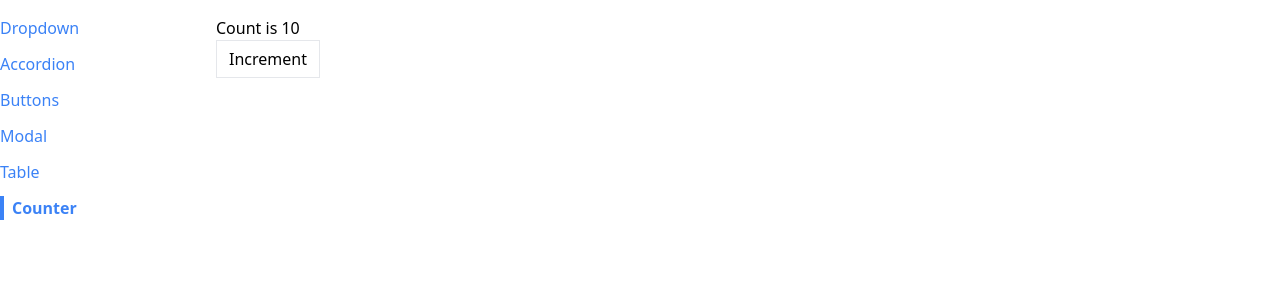
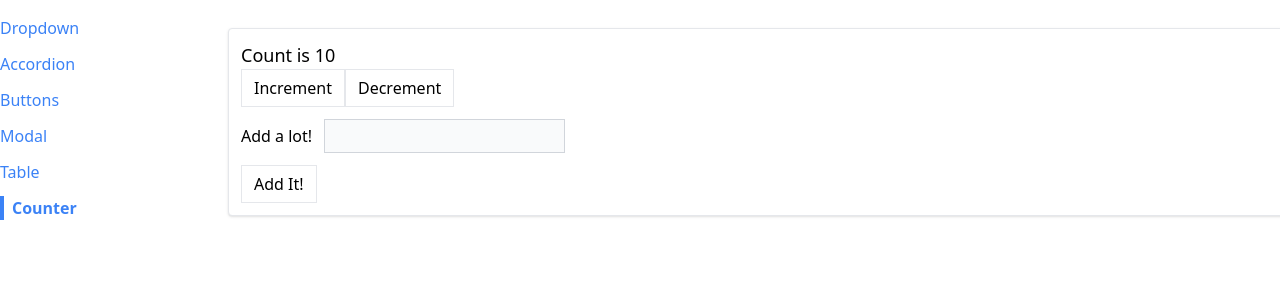
Before and after one commit to VolodymyrMishchuk/comps, a React (Create React App) app: page /counter in a window 1280 px wide. Shown: the top 300 px of the page. Built offline with nearby package versions, Linux system fonts and the light colour scheme.

Commit message:
refactoring the CounterPage element with useState

```diff
--- a/src/pages/CounerPage.js
+++ b/src/pages/CounerPage.js
@@ -1,16 +1,50 @@
+import { useState } from 'react';
 import Button from '../components/Button';
-import useCounter from '../hooks/use-counter';
+import Panel from '../components/Panel'
+//import useCounter from '../hooks/use-counter';
 
 function CounterPage({ initialCount }) {
-    const { count, increment } = useCounter(initialCount);
+    const [count, setCount] = useState(initialCount);
+    const [valueToAdd, setValueToAdd] = useState(0);
+    //const { count, increment } = useCounter(initialCount);
+
+    const increment = () => {
+        setCount(count + 1);
+    };
+    const decrement = () => {
+        setCount(count - 1);
+    };
+    const handleChange = (event) => {
+        const value = parseInt(event.target.value) || 0;
+
+        setValueToAdd(value);
+    };
+    const handleSubmit = (event) => {
+        event.preventDefault();
+
+        setCount(count + valueToAdd);
+        setValueToAdd(0);
+    };
 
     return (
-        <div>
-            <h1>Count is {count}</h1>
-            <Button onClick={increment}>
-                Increment
-            </Button>
-        </div>
+        <Panel className="m-3">
+            <h1 className="text-lg">Count is {count}</h1>
+            <div className="flex flex-row">
+                <Button onClick={increment}>Increment</Button>
+                <Button onClick={decrement}>Decrement</Button>
+            </div>
+
+            <form onSubmit={handleSubmit}>
+                <label>Add a lot!</label>
+                <input
+                    value={valueToAdd || ""}
+                    onChange={handleChange}
+                    type="number"
+                    className="p-1 m-3 bg-gray-50 border border-gray-300"
+                />
+                <Button>Add It!</Button>
+            </form>
+        </Panel>
     );
 }
 
```
